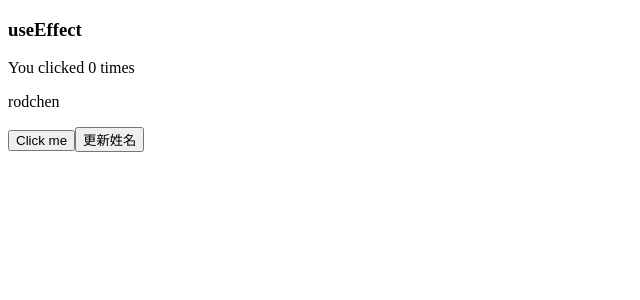
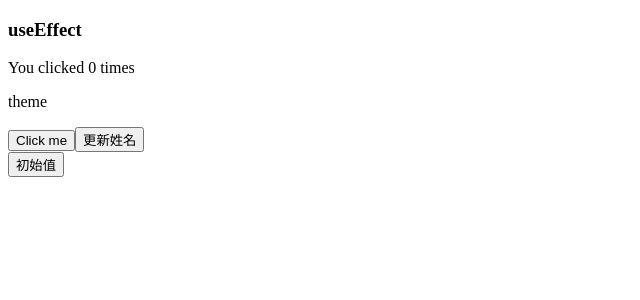
Before and after one commit to rodchen-king/react-hooks, a React (Create React App) app: page / in a window 1280 px wide. Shown: the top 300 px of the page, without its empty margins (0-640 px from the left). Built offline with nearby package versions, Linux system fonts and the light colour scheme.

Commit message:
1. useContext

```diff
--- a/src/App.js
+++ b/src/App.js
@@ -1,9 +1,14 @@
-import React, { useState, useEffect, useRef } from 'react';
+import React, { useState, useEffect, useRef, useContext } from 'react';
+
+const ThemeContext = React.createContext({ theme: "初始值", theme1: "初始值1" });
+const { Provider, Consumer } = ThemeContext
 
 function Example () {
   // hooks
   const [count, setCount] = useState(0);
   const [name, setName] = useState('rodchen');
+
+  const theme = useContext(ThemeContext);
 
   // eslint-disable-next-line react-hooks/exhaustive-deps
   const useDidMount = fn => useEffect(() => fn && fn(), []);
@@ -40,7 +45,7 @@ function Example () {
     <div>
       <h3>useEffect</h3>
       <p>You clicked {count} times</p>
-      <p>{name}</p>
+      <p>{theme.theme}</p>
       <button onClick={() => setCount(count + 1)}>
         Click me
       </button>
@@ -51,4 +56,19 @@ function Example () {
   )
 }
 
-export default Example;
+function App () {
+  const theme = useContext(ThemeContext);
+
+  return (
+    <>
+      <Provider value={{ theme: "theme", theme1: "theme1" }}>
+        <Example />
+      </Provider>
+      <span>
+        <button>{theme.theme}</button>
+      </span>
+    </>
+  )
+}
+
+export default App;
```
